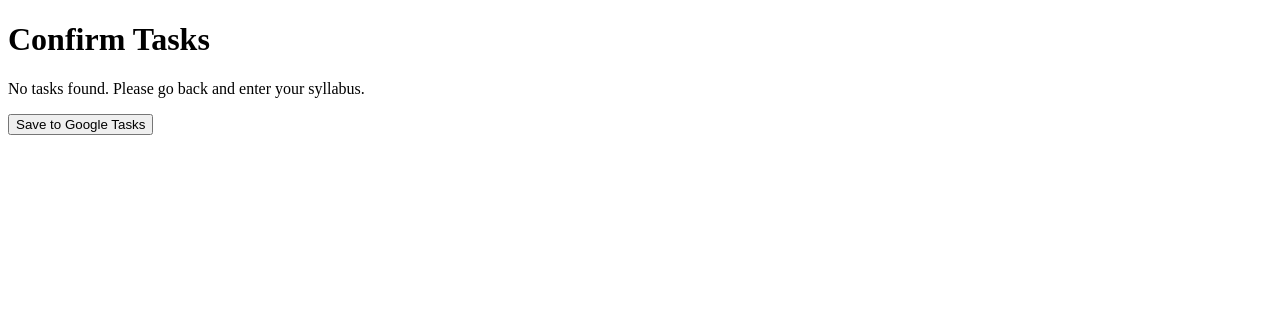
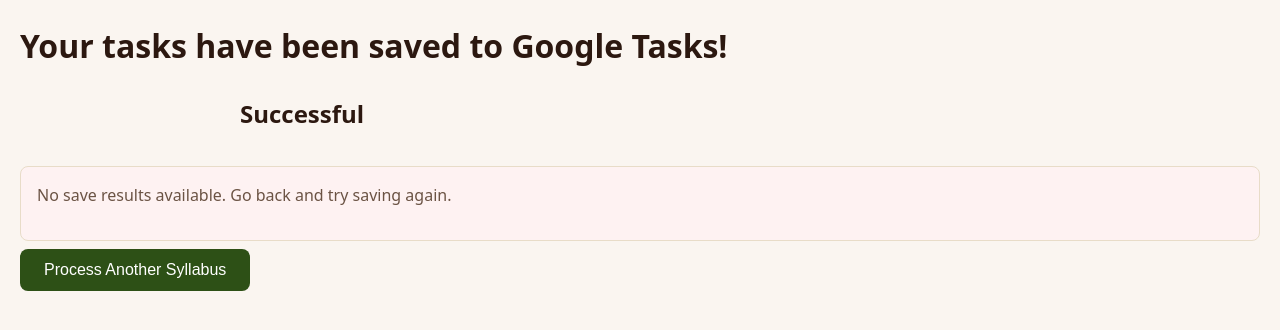
Before and after one commit to jkrupnick/SyllabusToTasks, a FastAPI app: page /confirmation in a window 1280 px wide. Shown: the top 330 px of the page. Run offline with FastAPI, Linux system fonts and the light colour scheme.

Commit message:
Finished
Co-authored-by: Copilot <copilot@github.com>

```diff
--- a/app.py
+++ b/app.py
@@ -14,12 +14,17 @@ class SyllabusRequest(BaseModel): #the input we will need to parse
 
 @app.get("/", response_class=HTMLResponse)
 async def root():
-    with open("index.html","r")as f:
+    with open("templates/index.html","r")as f:
+        return f.read()
+
+@app.get("/review",response_class=HTMLResponse)
+async def review():
+    with open("templates/review.html","r") as f:
         return f.read()
 
 @app.get("/confirmation",response_class=HTMLResponse)
 async def confirmation():
-    with open("confirmation.html","r") as f:
+    with open("templates/confirmation.html","r") as f:
         return f.read()
 
 @app.post("/parse-syllabus")
--- a/confirmation.html
+++ /dev/null
@@ -1,30 +0,0 @@
-<!DOCTYPE html>
-<html>
-<body>
-   <h1> Confirm Tasks</h1>
-   <div id = "task-list"></div>
-   <script>
-      const tasks = JSON.parse(sessionStorage.getItem('parsedTasks') || '[]');
-      const taskList = document.getElementById('task-list');
-
-      if (tasks.length === 0) {
-         taskList.innerHTML = '<p>No tasks found. Please go back and enter your syllabus.</p>';
-      } else {
-         taskList.innerHTML = tasks.map((task, index) => `
-            <div>
-               <input type = "text" id = "title-${index}" value = "${task.title || ''}" placeholder = "Task title">
-               if (task.due) {
-                  <input type="datetime-local" id="due-${index}" value="${(task.due || '').slice(0,16)}">
-               } else {
-                  <input type="datetime-local" id="due-${index}">
-               }
-               <input type="datetime-local" id="due-${index}" value="${(task.due || '').slice(0,16)}">
-            </div>
-         `).join('');
-      }
-   </script>
-   <script src="/static/confirmationHandler.js"></script>
-   <button id="save-button">Save to Google Tasks</button>
-</body>
-
-</html>
--- /dev/null
+++ b/static/css/confirmation.css
@@ -0,0 +1,4 @@
+body { font-family: system-ui, -apple-system, sans-serif; padding: 20px; }
+#success-section, #failed-section { margin-top: 20px; }
+#success-list li { color: green; }
+#failed-list li { color: red; }
--- /dev/null
+++ b/static/css/style.css
@@ -0,0 +1,162 @@
+* {
+  margin: 0;
+  padding: 0;
+  box-sizing: border-box;
+}
+
+:root {
+  --primary: #2d5016;
+  --primary-dark: #1f3a0d;
+  --primary-light: #3d6b1f;
+  --success: #059669;
+  --error: #dc2626;
+  --text: #2c1810;
+  --text-light: #6b5344;
+  --bg: #faf5f0;
+  --bg-accent: #f5ede0;
+  --border: #e8dcc8;
+  --accent: #c97546;
+}
+
+body {
+  font-family: -apple-system, BlinkMacSystemFont, 'Segoe UI', Roboto, 'Helvetica Neue', Arial, sans-serif;
+  color: var(--text);
+  background-color: var(--bg);
+  line-height: 1.6;
+  padding: 2rem 1rem;
+}
+
+main, section {
+  max-width: 800px;
+  margin: 0 auto;
+}
+
+h1 {
+  font-size: 2rem;
+  margin-bottom: 1.5rem;
+  font-weight: 600;
+}
+
+h2 {
+  font-size: 1.5rem;
+  margin-top: 1.5rem;
+  margin-bottom: 1rem;
+  font-weight: 600;
+  color: var(--text);
+}
+
+h3 {
+  font-size: 1rem;
+  font-weight: 600;
+  margin-bottom: 0.5rem;
+}
+
+label {
+  display: block;
+  margin-bottom: 0.5rem;
+  font-weight: 500;
+  color: var(--text);
+}
+
+textarea, input[type="text"], input[type="datetime-local"] {
+  width: 100%;
+  padding: 0.75rem;
+  margin-bottom: 1rem;
+  border: 1px solid var(--border);
+  border-radius: 0.5rem;
+  font-family: inherit;
+  font-size: 1rem;
+  transition: border-color 0.2s, box-shadow 0.2s;
+}
+
+textarea:focus, input:focus {
+  outline: none;
+  border-color: var(--primary);
+  box-shadow: 0 0 0 3px rgba(45, 80, 22, 0.1);
+}
+
+textarea {
+  resize: vertical;
+  min-height: 150px;
+}
+
+button {
+  padding: 0.75rem 1.5rem;
+  margin-top: 0.5rem;
+  margin-right: 0.5rem;
+  margin-bottom: 0.5rem;
+  background-color: var(--primary);
+  color: white;
+  border: none;
+  border-radius: 0.5rem;
+  font-size: 1rem;
+  font-weight: 500;
+  cursor: pointer;
+  transition: background-color 0.2s, transform 0.1s;
+}
+
+button:hover {
+  background-color: var(--primary-dark);
+  box-shadow: 0 2px 8px rgba(45, 80, 22, 0.15);
+}
+
+button:active {
+  transform: scale(0.98);
+}
+
+p {
+  margin-bottom: 1rem;
+  color: var(--text-light);
+}
+
+ul {
+  margin-left: 1.5rem;
+  margin-bottom: 1rem;
+}
+
+li {
+  margin-bottom: 0.5rem;
+}
+
+a {
+  color: var(--accent);
+  text-decoration: none;
+  font-weight: 500;
+  transition: color 0.2s;
+}
+
+a:hover {
+  color: var(--primary);
+  text-decoration: underline;
+}
+
+section {
+  margin-bottom: 2rem;
+}
+
+#no-results {
+  padding: 1rem;
+  background-color: #fef2f2;
+  border: 1px solid var(--border);
+  border-radius: 0.5rem;
+  color: var(--error);
+}
+
+#success-list li {
+  color: var(--success);
+  font-weight: 500;
+}
+
+#failed-list li {
+  color: var(--error);
+  font-weight: 500;
+}
+
+.explanation {
+  padding: 1rem;
+  background-color: #f3f1ec;
+  border-left: 4px solid var(--accent);
+  border-radius: 0.25rem;
+  margin-bottom: 1rem;
+  font-size: 0.95rem;
+}
--- a/static/confirmationHandler.js
+++ b/static/js/reviewHandler.js
@@ -40,4 +40,13 @@ async function handleSave() {
     });
     const results = await response.json();
     console.log('Response from server:', results);
+
+    // save results to sessionStorage and navigate to confirmation page
+    try {
+        sessionStorage.setItem('saveResults', JSON.stringify(results || {}));
+    } catch (e) {
+        console.warn('Could not save results to sessionStorage', e);
+    }
+    // navigate to confirmation page to display read-only results
+    window.location.href = '/confirmation';
 }
--- /dev/null
+++ b/templates/confirmation.html
@@ -0,0 +1,76 @@
+<!DOCTYPE html>
+<html lang="en">
+    <head>
+        <title> Confirmation </title>
+        <link rel="stylesheet" href="/static/css/style.css">
+        <link rel="stylesheet" href="/static/css/confirmation.css">
+    </head>
+    <body>
+        <h1> Your tasks have been saved to Google Tasks! </h1>
+
+        <section id="success-section">
+            <h2>Successful</h2>
+            <ul id="success-list"></ul>
+        </section>
+
+        <section id="failed-section" style="display:none">
+            <h2>Failed</h2>
+            <ul id="failed-list"></ul>
+        </section>
+
+        <div id="no-results" style="display:none">
+            <p>No save results available. Go back and try saving again.</p>
+        </div>
+
+        <script>
+            const resultsRaw = sessionStorage.getItem('saveResults');
+            const successList = document.getElementById('success-list');
+            const failedList = document.getElementById('failed-list');
+            const noResults = document.getElementById('no-results');
+
+            if (!resultsRaw) {
+                noResults.style.display = 'block';
+            } else {
+                try {
+                    const results = JSON.parse(resultsRaw);
+                    const created = results.created || [];
+                    const failed = results.failed || [];
+
+                    if (created.length === 0) {
+                        const li = document.createElement('li');
+                        li.textContent = 'No tasks were created.';
+                        successList.appendChild(li);
+                    } else {
+                        created.forEach(item => {
+                            const li = document.createElement('li');
+                            // if the task object has a title or id, show useful text
+                            li.textContent = item.title || item.id || JSON.stringify(item);
+                            successList.appendChild(li);
+                        });
+                    }
+
+                    if (failed.length > 0){
+                        failedList.style.display = 'block';
+                        failed.forEach(obj => {
+                            const li = document.createElement('li');
+                            // show title and error if present
+                            const t = (obj.task && obj.task.title) ? obj.task.title : JSON.stringify(obj.task);
+                            li.textContent = `${t} — ${obj.error || 'unknown error'}`;
+                            failedList.appendChild(li);
+                        });
+                    }
+                } catch (e) {
+                    noResults.style.display = 'block';
+                }
+            }
+        </script>
+
+        <button id="home-button">Process Another Syllabus</button>
+        <script>
+            const homeButton = document.getElementById('home-button');
+                homeButton.addEventListener('click', () => {
+                    window.location.href = '/';
+                });
+        </script>
+    </body>
+</html>
```
Also changed, not shown: gemini.py (+36 -11 lines), static/css/review.css (added, +21 -0 lines), static/js/goToReview.js (renamed from static/goToConfirmation.js, +4 -4 lines), templates/index.html (renamed from index.html, +10 -7 lines), templates/review.html (added, +56 -0 lines), static/js/dropdown.js (renamed from static/dropdown.js).
